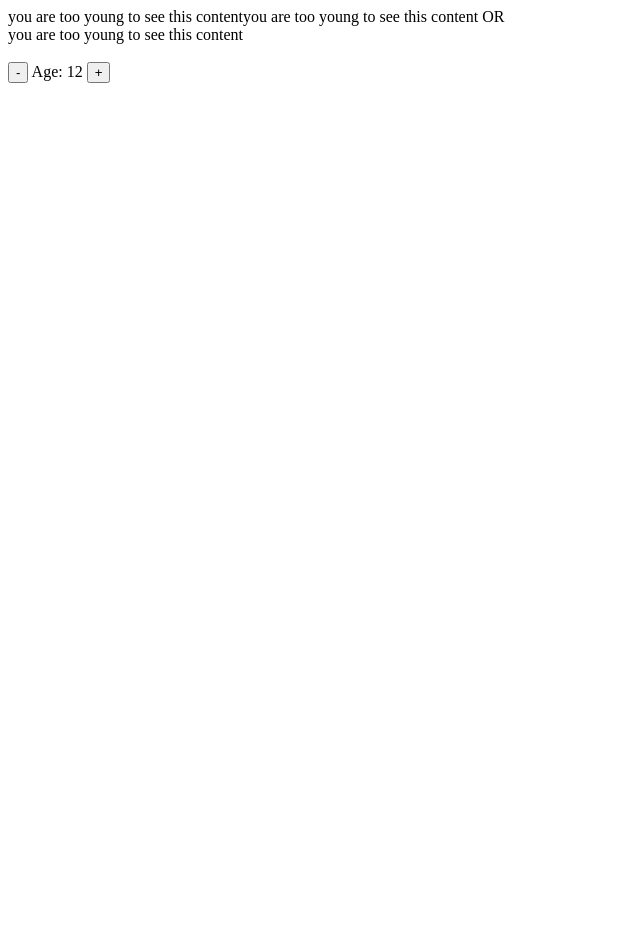
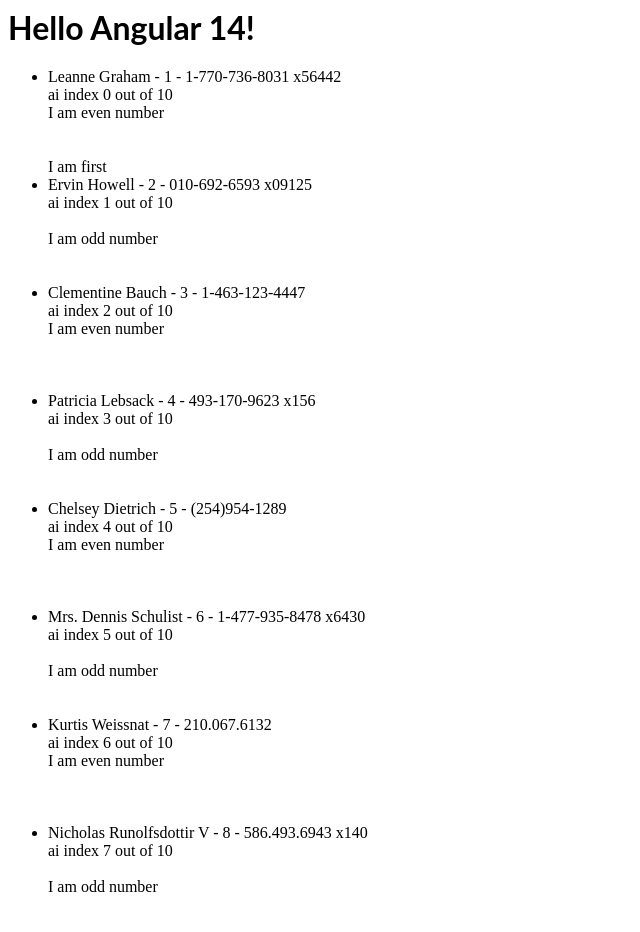
Before and after one commit to phuongnguyen12it/angular-study, an Angular app: page / in a window 1280 px wide. Shown: the top 932 px of the page, without its empty margins (0-640 px from the left). Before the commit the page ends 800 px from the top, so only its background shows below. Built offline with nearby package versions, Linux system fonts and the light colour scheme.

Commit message:
3 files modified

```diff
--- a/src/app/app.component.css
+++ b/src/app/app.component.css
@@ -1,3 +1,7 @@
 p {
   font-family: Lato;
 }
+
+.right-margin {
+  margin-right: 15px;
+}
--- a/src/app/app.component.html
+++ b/src/app/app.component.html
@@ -1,14 +1,64 @@
-<!-- viet theo cach goc re -->
-<ng-template [ngIf]="user.age >= 18" [ngIfElse]="under18">
-  <hello></hello>
-</ng-template>
+<hello name="{{ name }}"></hello>
 
-<!-- viet gon gang -->
-<hello *ngIf="user.age >= 18; else under18" [name]="user.name"></hello>
-<ng-template #under18>you are too young to see this content</ng-template> OR
-<div *ngIf="user.age < 18">you are too young to see this content</div>
+<!--
+  $implicit: T: The value of the individual items in the iterable (ngForOf).
+  ngForOf: NgIterable<T>: The value of the iterable expression. Useful when the expression is more complex then a property access, for example when using the async pipe (userStreams | async).
+  index: number: The index of the current item in the iterable.
+  count: number: The length of the iterable.
+  first: boolean: True when the item is the first item in the iterable.
+  last: boolean: True when the item is the last item in the iterable.
+  even: boolean: True when the item has an even index in the iterable.
+  odd: boolean: True when the item has an odd index in the iterable.
+ -->
 
-<br />
-<button (click)="user.age = user.age - 1">-</button>
-Age: {{ user.age }}
-<button (click)="user.age = user.age + 1">+</button>
+<ul>
+  <ng-container *ngIf="users.length > 0; else noUsers">
+    <li
+      *ngFor="
+        let u of users;
+        index as idx;
+        count as total;
+        first as isFirst;
+        last as isLast;
+        even as isEven;
+        odd as isOdd
+      "
+    >
+      <span>{{ u.name }} - {{ u.id }} - {{ u.phone }}</span> <br />
+      <span>ai index {{ idx }} out of {{ total }}</span> <br />
+      <span *ngIf="isEven">I am even number</span> <br />
+      <span *ngIf="isOdd">I am odd number</span><br />
+      <span *ngIf="isLast">I am last</span><br />
+      <span *ngIf="isFirst">I am first</span> <br />
+    </li>
+  </ng-container>
+  <ng-template #noUsers>No user</ng-template>
+</ul>
+
+<!-- <ul>
+  <ng-template
+    ngFor
+    [ngForOf]="users"
+    let-u
+    let-idx="index"
+    let-total="count"
+    let-isFirst="first"
+    let-isLast="last"
+    let-isEven="even"
+    let-isOdd="odd"
+  >
+    <li>
+      <span>{{ u.name }}-{{ u.id }}-{{ u.phone }}</span
+      ><br />
+      <span>ai index {{ idx }} out of {{ total }}</span> <br />
+      <span *ngIf="isEven">I am even number</span> <br />
+      <span *ngIf="isOdd">I am odd number</span><br />
+      <span *ngIf="isLast">I am last</span><br />
+      <span *ngIf="isFirst">I am first</span> <br />
+    </li>
+  </ng-template>
+</ul> -->
+
+<button *ngFor="let tag of tags; last as isLast" [class.right-margin]="!isLast">
+  {{ tag }}
+</button>
--- a/src/app/app.component.ts
+++ b/src/app/app.component.ts
@@ -8,8 +8,238 @@
 export class AppComponent {
   name = 'Angular ' + VERSION.major;
   show = false;
-  user = {
-    name: 'oc cho',
-    age: 12,
-  };
+  users = [
+    {
+      id: 1,
+      name: 'Leanne Graham',
+      username: 'Bret',
+      email: 'Sincere@april.biz',
+      address: {
+        street: 'Kulas Light',
+        suite: 'Apt. 556',
+        city: 'Gwenborough',
+        zipcode: '92998-3874',
+        geo: {
+          lat: '-37.3159',
+          lng: '81.1496',
+        },
+      },
+      phone: '1-770-736-8031 x56442',
+      website: 'hildegard.org',
+      company: {
+        name: 'Romaguera-Crona',
+        catchPhrase: 'Multi-layered client-server neural-net',
+        bs: 'harness real-time e-markets',
+      },
+    },
+    {
+      id: 2,
+      name: 'Ervin Howell',
+      username: 'Antonette',
+      email: 'Shanna@melissa.tv',
+      address: {
+        street: 'Victor Plains',
+        suite: 'Suite 879',
+        city: 'Wisokyburgh',
+        zipcode: '90566-7771',
+        geo: {
+          lat: '-43.9509',
+          lng: '-34.4618',
+        },
+      },
+      phone: '010-692-6593 x09125',
+      website: 'anastasia.net',
+      company: {
+        name: 'Deckow-Crist',
+        catchPhrase: 'Proactive didactic contingency',
+        bs: 'synergize scalable supply-chains',
+      },
+    },
+    {
+      id: 3,
+      name: 'Clementine Bauch',
+      username: 'Samantha',
+      email: 'Nathan@yesenia.net',
+      address: {
+        street: 'Douglas Extension',
+        suite: 'Suite 847',
+        city: 'McKenziehaven',
+        zipcode: '59590-4157',
+        geo: {
+          lat: '-68.6102',
+          lng: '-47.0653',
+        },
+      },
+      phone: '1-463-123-4447',
+      website: 'ramiro.info',
+      company: {
+        name: 'Romaguera-Jacobson',
+        catchPhrase: 'Face to face bifurcated interface',
+        bs: 'e-enable strategic applications',
+      },
+    },
+    {
+      id: 4,
+      name: 'Patricia Lebsack',
+      username: 'Karianne',
+      email: 'Julianne.OConner@kory.org',
+      address: {
+        street: 'Hoeger Mall',
+        suite: 'Apt. 692',
+        city: 'South Elvis',
+        zipcode: '53919-4257',
+        geo: {
+          lat: '29.4572',
+          lng: '-164.2990',
+        },
+      },
+      phone: '493-170-9623 x156',
+      website: 'kale.biz',
+      company: {
+        name: 'Robel-Corkery',
+        catchPhrase: 'Multi-tiered zero tolerance productivity',
+        bs: 'transition cutting-edge web services',
+      },
+    },
+    {
+      id: 5,
+      name: 'Chelsey Dietrich',
+      username: 'Kamren',
+      email: 'Lucio_Hettinger@annie.ca',
+      address: {
+        street: 'Skiles Walks',
+        suite: 'Suite 351',
+        city: 'Roscoeview',
+        zipcode: '33263',
+        geo: {
+          lat: '-31.8129',
+          lng: '62.5342',
+        },
+      },
+      phone: '(254)954-1289',
+      website: 'demarco.info',
+      company: {
+        name: 'Keebler LLC',
+        catchPhrase: 'User-centric fault-tolerant solution',
+        bs: 'revolutionize end-to-end systems',
+      },
+    },
+    {
+      id: 6,
+      name: 'Mrs. Dennis Schulist',
+      username: 'Leopoldo_Corkery',
+      email: 'Karley_Dach@jasper.info',
+      address: {
+        street: 'Norberto Crossing',
+        suite: 'Apt. 950',
+        city: 'South Christy',
+        zipcode: '23505-1337',
+        geo: {
+          lat: '-71.4197',
+          lng: '71.7478',
+        },
+      },
+      phone: '1-477-935-8478 x6430',
+      website: 'ola.org',
+      company: {
+        name: 'Considine-Lockman',
+        catchPhrase: 'Synchronised bottom-line interface',
+        bs: 'e-enable innovative applications',
+      },
+    },
+    {
+      id: 7,
+      name: 'Kurtis Weissnat',
+      username: 'Elwyn.Skiles',
+      email: 'Telly.Hoeger@billy.biz',
+      address: {
+        street: 'Rex Trail',
+        suite: 'Suite 280',
+        city: 'Howemouth',
+        zipcode: '58804-1099',
+        geo: {
+          lat: '24.8918',
+          lng: '21.8984',
+        },
+      },
+      phone: '210.067.6132',
+      website: 'elvis.io',
+      company: {
+        name: 'Johns Group',
+        catchPhrase: 'Configurable multimedia task-force',
+        bs: 'generate enterprise e-tailers',
+      },
+    },
+    {
+      id: 8,
+      name: 'Nicholas Runolfsdottir V',
+      username: 'Maxime_Nienow',
+      email: 'Sherwood@rosamond.me',
+      address: {
+        street: 'Ellsworth Summit',
+        suite: 'Suite 729',
+        city: 'Aliyaview',
+        zipcode: '45169',
+        geo: {
+          lat: '-14.3990',
+          lng: '-120.7677',
+        },
+      },
+      phone: '586.493.6943 x140',
+      website: 'jacynthe.com',
+      company: {
+        name: 'Abernathy Group',
+        catchPhrase: 'Implemented secondary concept',
+        bs: 'e-enable extensible e-tailers',
+      },
+    },
+    {
+      id: 9,
+      name: 'Glenna Reichert',
+      username: 'Delphine',
+      email: 'Chaim_McDermott@dana.io',
+      address: {
+        street: 'Dayna Park',
+        suite: 'Suite 449',
+        city: 'Bartholomebury',
+        zipcode: '76495-3109',
+        geo: {
+          lat: '24.6463',
+          lng: '-168.8889',
+        },
+      },
+      phone: '(775)976-6794 x41206',
+      website: 'conrad.com',
+      company: {
+        name: 'Yost and Sons',
+        catchPhrase: 'Switchable contextually-based project',
+        bs: 'aggregate real-time technologies',
+      },
+    },
+    {
+      id: 10,
+      name: 'Clementina DuBuque',
+      username: 'Moriah.Stanton',
+      email: 'Rey.Padberg@karina.biz',
+      address: {
+        street: 'Kattie Turnpike',
+        suite: 'Suite 198',
+        city: 'Lebsackbury',
+        zipcode: '31428-2261',
+        geo: {
+          lat: '-38.2386',
+          lng: '57.2232',
+        },
+      },
+      phone: '024-648-3804',
+      website: 'ambrose.net',
+      company: {
+        name: 'Hoeger LLC',
+        catchPhrase: 'Centralized empowering task-force',
+        bs: 'target end-to-end models',
+      },
+    },
+  ];
+
+  tags = ['angular', 'typescript', '100days'];
 }
```
